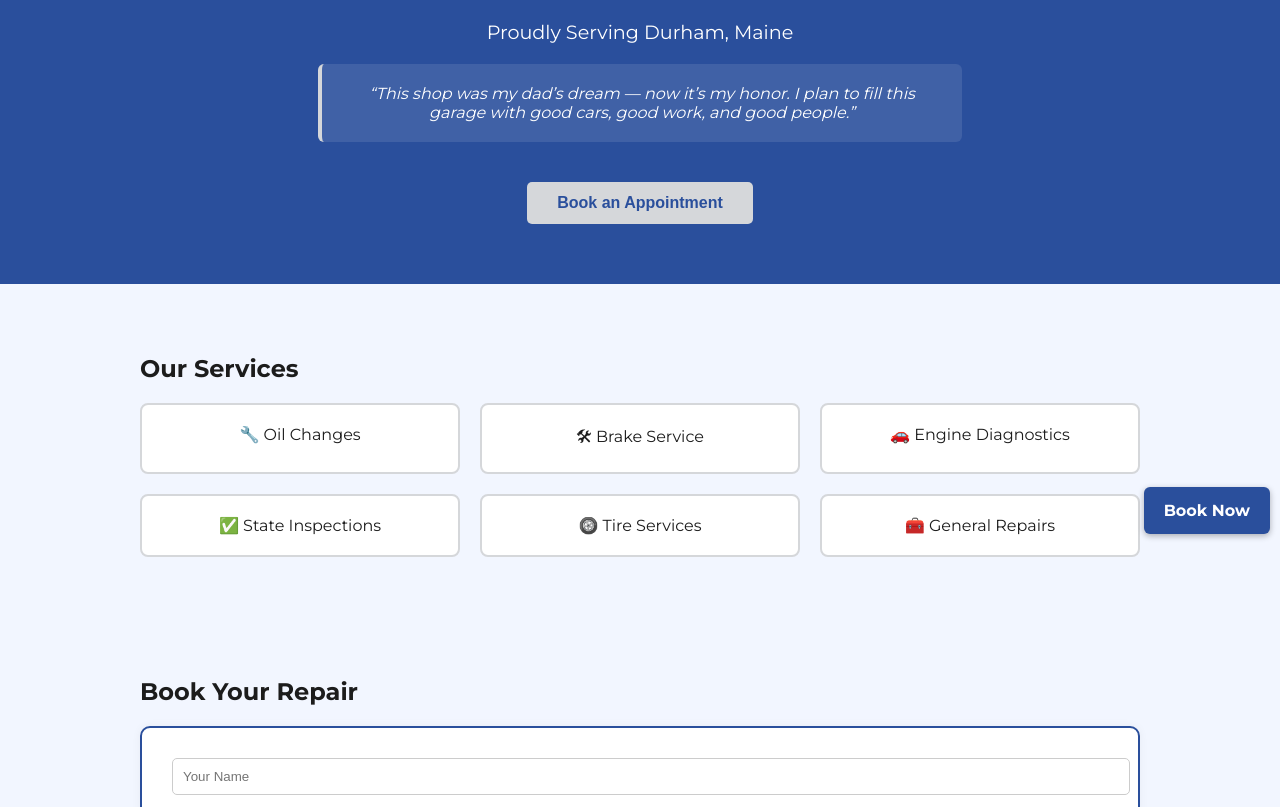
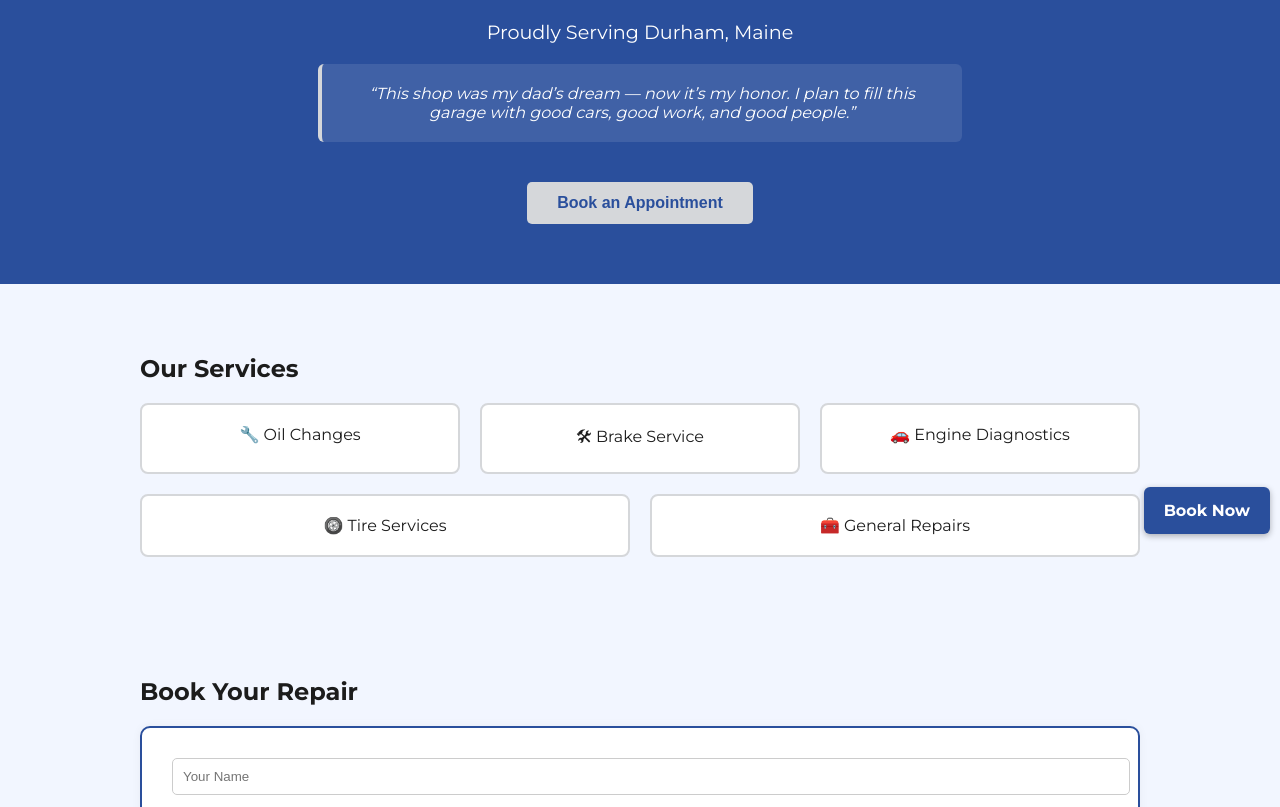
Before and after one commit to Newtothisthing90/on-the-road-again, a plain HTML site: page index.html in a window 1280 px wide. Shown: the part 256-1063 px from the top of the page. Drawn offline with Linux system fonts and the light colour scheme.

Commit message:
Update index.html

```diff
--- a/index.html
+++ b/index.html
@@ -183,7 +183,6 @@
             <div class="service">🔧 Oil Changes</div>
             <div class="service">🛠 Brake Service</div>
             <div class="service">🚗 Engine Diagnostics</div>
-            <div class="service">✅ State Inspections</div>
             <div class="service">🛞 Tire Services</div>
             <div class="service">🧰 General Repairs</div>
         </div>
```
